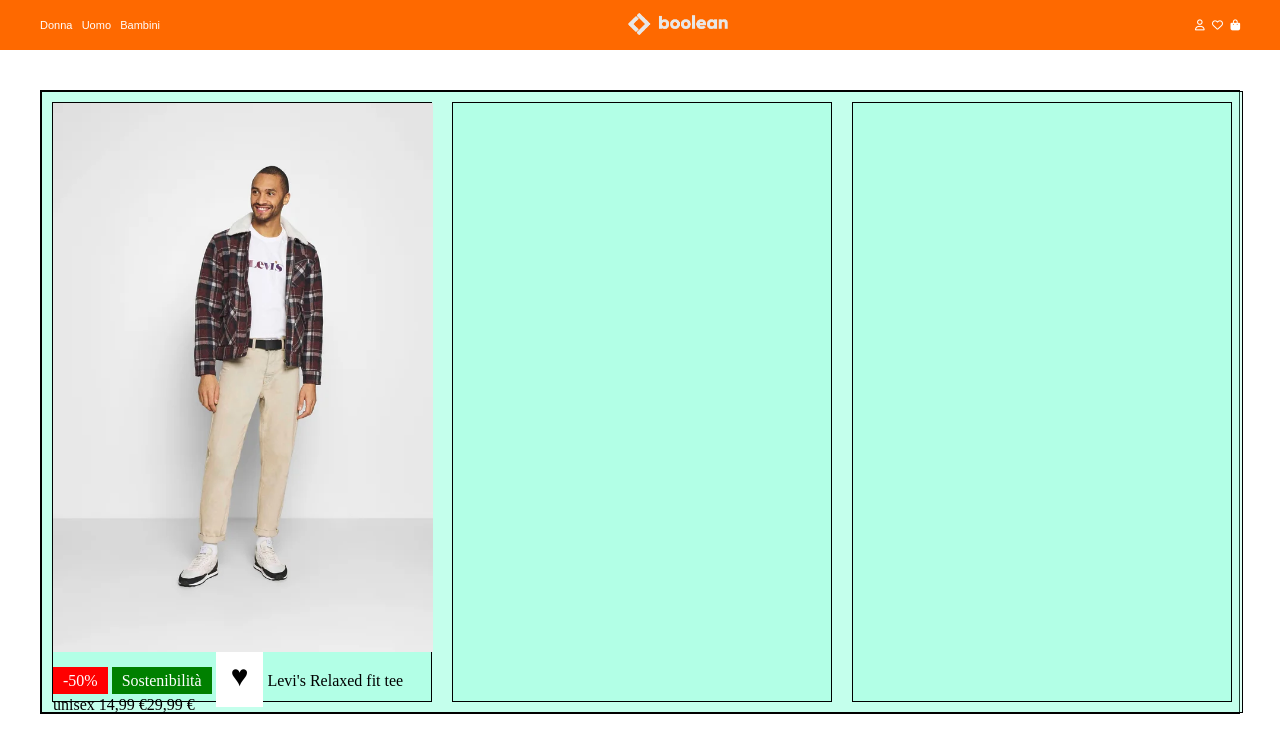
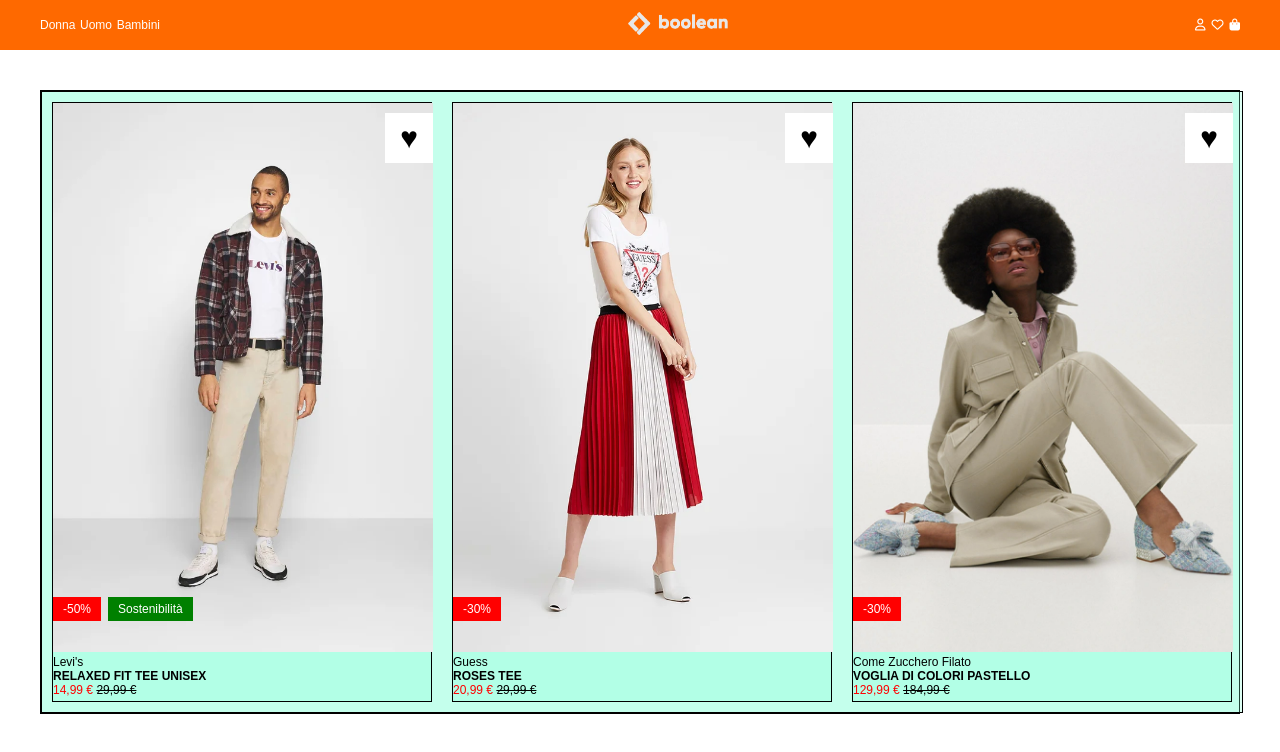
Before and after one commit to Francesca-Lisi/html-css-boolando, a plain HTML site: page index.html in a window 1280 px wide. Drawn offline with Linux system fonts and the light colour scheme.

Commit message:
[add] content in main

```diff
--- a/css/style.css
+++ b/css/style.css
@@ -2,6 +2,8 @@
   margin: 0;
   padding: 0;
   box-sizing: border-box;
+  font-family: Arial, Helvetica, sans-serif;
+  font-size: 12px;
 }
 
 .container{
@@ -86,22 +88,67 @@ main img{
   left: 0;
 }
 
+.card img.cover:hover{
+  display: none;
+}
+
 .discount{
+  position: absolute;
+  left: 0px;
+  bottom: 80px;
+  z-index: 50;
   background-color: red;
   color: white;
   padding: 5px 10px;
 }
 
 .bg-green{
+  position: absolute;
+  left: 0px;
+  bottom: 80px;
+  z-index: 50;
   background-color: green;
   color: white;
   padding: 5px 10px;
 }
 
 .heart{
+  position: absolute;
+  right: -2px;
+  top: 10px;
   background-color: white;
   color: black;
   font-size: 30px;
   line-height: 40px;
-  padding: 15px;
+  padding: 5px 15px;
+  z-index: 50;
 }
+
+.heart:hover{
+ color: red;
+}
+
+.brand{
+  display: block;
+}
+
+.name{
+  display: block;
+  text-transform: uppercase;
+  font-weight: 700;
+}
+
+.price{
+ color: red;
+}
+
+.original-price{
+  text-decoration: line-through;
+  color: black;
+}
+
+.levi .bg-green{
+  position: absolute;
+  left: 55px;
+  bottom: 80px;
+}
--- a/index.html
+++ b/index.html
@@ -40,7 +40,7 @@
  <main >
   <div class="container-main debug">
     <div class="row debug">
-      <div class="card debug">
+      <div class="card levi debug">
         <img src="img/1.webp" alt="Levi's Relaxed fit">
         <img class="cover" src="img/1b.webp" alt="Levi's Relaxed fit">
         <span class="discount">-50%</span>
@@ -48,20 +48,31 @@
         <span class="heart">&hearts;</span>
         <span class="brand">Levi's</span>
         <span class="name">Relaxed fit tee unisex</span>
-        <span class="price">14,99 &euro;<span class="original-price">29,99 &euro;</span></span>
-
+        <span class="price">14,99 &euro;  <span class="original-price">29,99 &euro;</span></span>
       </div>
 
-      <div class="card debug"> </div>
-      <div class="card debug"> </div>
+      <div class="card debug">
+        <img src="img/2.webp" alt="Guess Roses tee">
+        <img class="cover" src="img/2b.webp" alt="Guess Roses Tee">
+        <span class="discount">-30%</span>
+        <span class="heart">&hearts;</span>
+        <span class="brand">Guess</span>
+        <span class="name">Roses tee</span>
+        <span class="price">20,99 &euro;  <span class="original-price">29,99 &euro;</span></span>
+      </div>
+
+      <div class="card debug">
+        <img src="img/3.webp" alt="Come Zucchero Filato">
+        <img class="cover" src="img/3b.webp" alt="Come Zucchero Filato">
+        <span class="discount">-30%</span>
+        <span class="heart">&hearts;</span>
+        <span class="brand">Come Zucchero Filato</span>
+        <span class="name">voglia di colori pastello</span>
+        <span class="price">129,99 &euro;  <span class="original-price">184,99 &euro;</span></span>
+      </div>
     </div>
-    <!-- <div class="row debug">
-      <div class="card debug"> </div>
-      <div class="card debug"> </div>
-      <div class="card debug"> </div>
-    </div> -->
+   </div>
 
-   </div>
  </main>
 
  <footer>
```
